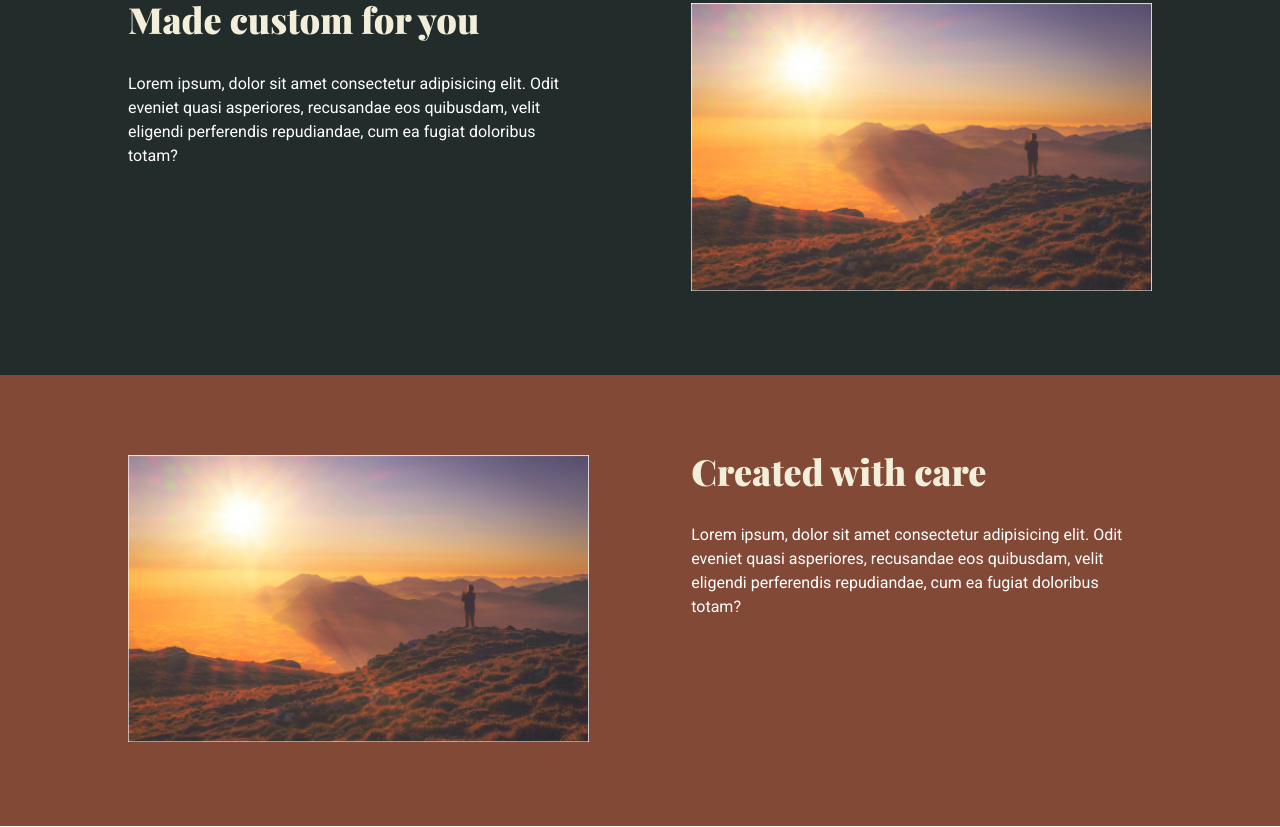
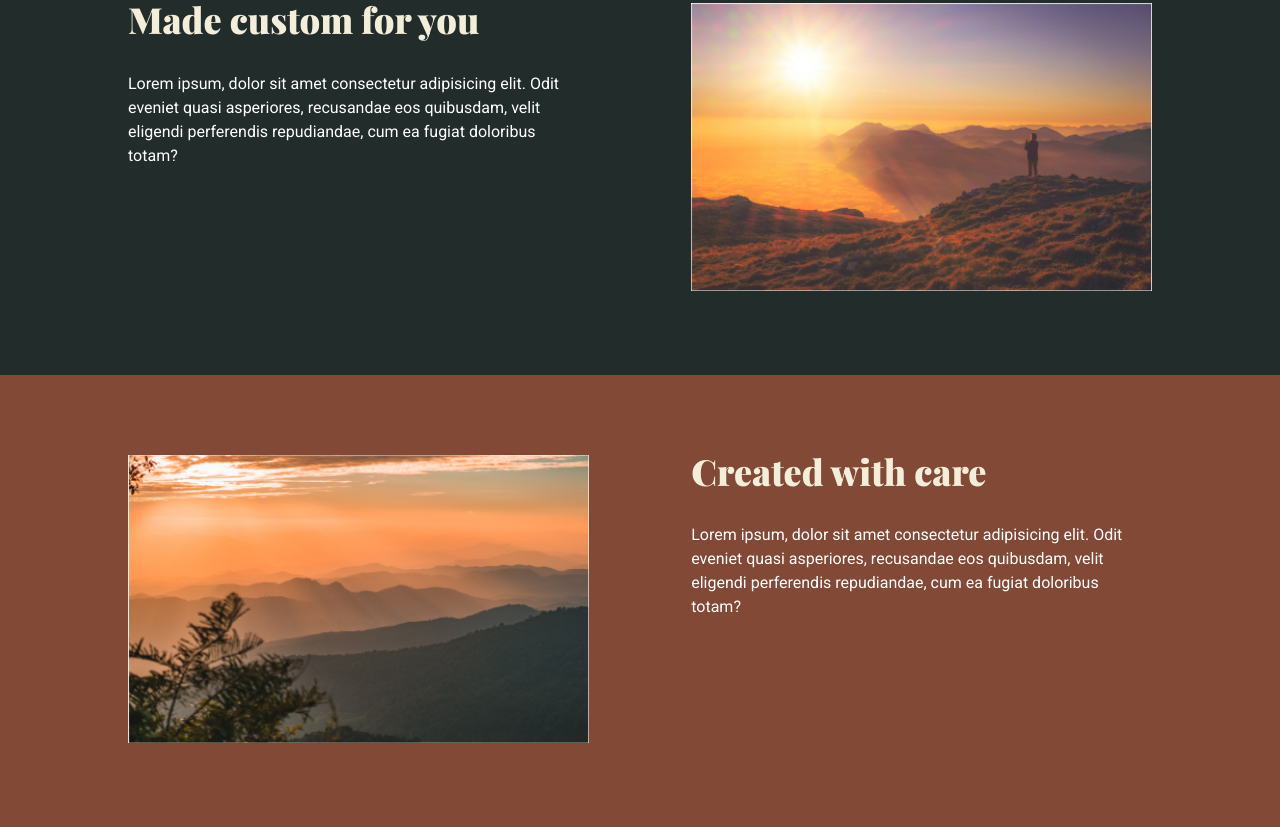
Before and after one commit to AndrewHuntington/flexbox-challege-4, a plain HTML site: page index.html in a window 1280 px wide. Shown: the part 1079-1906 px from the top of the page. Drawn offline with nearby package versions, Linux system fonts and the light colour scheme.

Commit message:
Fix 2nd img

```diff
--- a/index.html
+++ b/index.html
@@ -75,7 +75,7 @@
         <div class="container">
           <div class="row">
             <div class="col col--right">
-              <img src="images/image-01.jpg" alt="a sunset" />
+              <img src="images/image-02.jpg" alt="a sunset" />
             </div>
             <div class="col col--left">
               <h2 class="main-content__headline headline">Created with care</h2>
```
